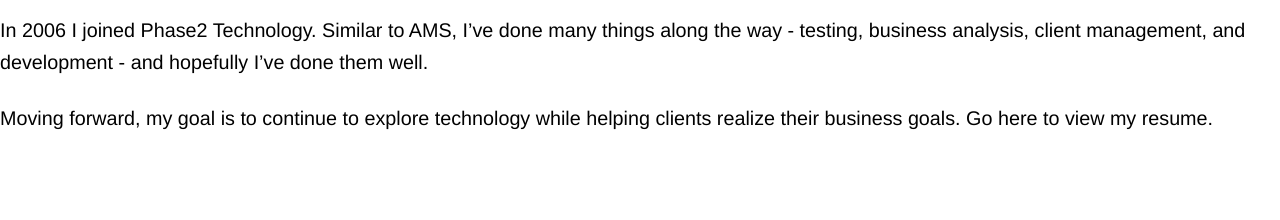
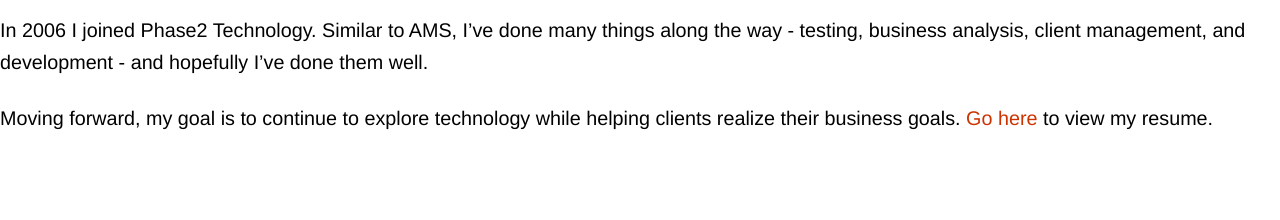
Before and after one commit to rtolocka/rtolocka.github.io, a Jekyll site: the page built from about.html, in a window 1280 px wide. Shown: the part 1442-1662 px from the top of the page. Built offline with Jekyll 4.4.1, drawn with Linux system fonts in a browser that asks for light colours; Markdown is read by kramdown in place of the engine named in the settings; some of the changed lines change nothing that is shown.

Commit message:
More text updates.

```diff
--- a/about.html
+++ b/about.html
@@ -32,7 +32,7 @@
 </p><p>
 In 2006 I joined Phase2 Technology. Similar to AMS, I’ve done many things along the way - testing, business analysis, client management, and development - and hopefully I’ve done them well.</p>
 <p>
-Moving forward, my goal is to continue to explore technology while helping clients realize their business goals. <href="/resume.html">Go here</a> to view my resume.
+Moving forward, my goal is to continue to explore technology while helping clients realize their business goals. <a href="/resume.html">Go here</a> to view my resume.
 <br>
 <br>
 <br>
```
